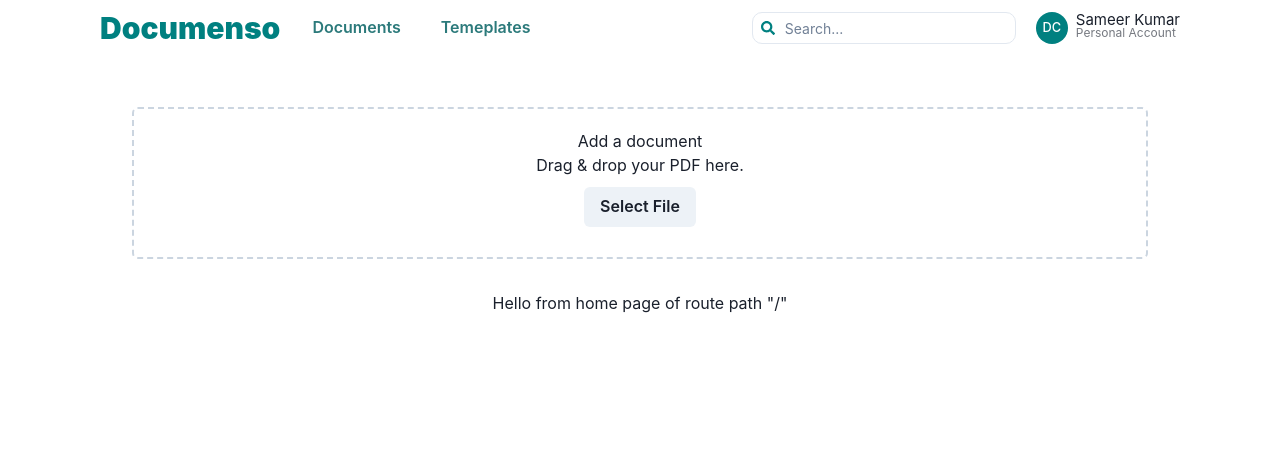
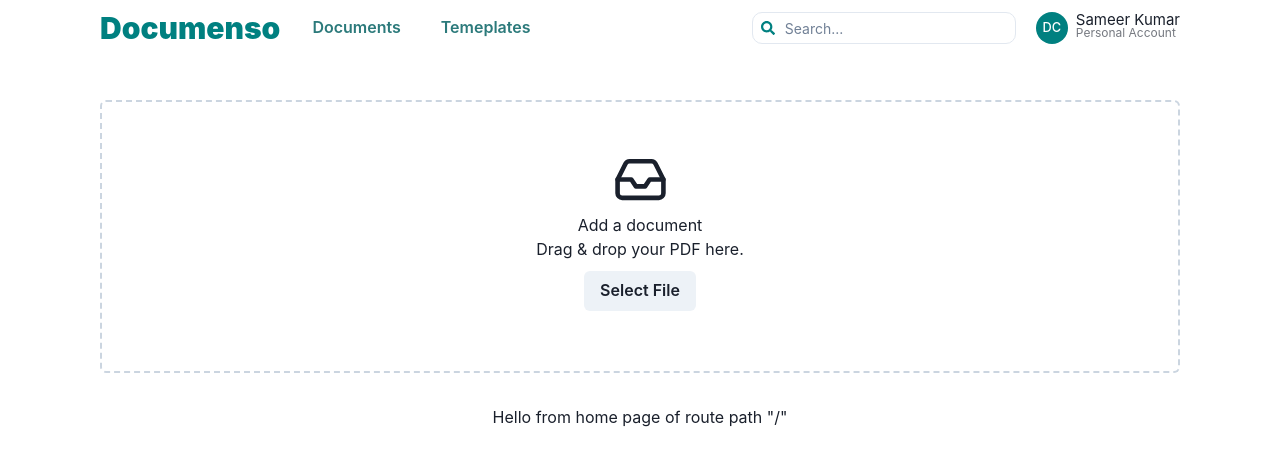
Before and after one commit to SameerTheProgrammer/PSE_documenso_ui, a React (Vite) app: page / in a window 1280 px wide. Shown: the top 466 px of the page. Built offline with nearby package versions, Linux system fonts and the light colour scheme.

Commit message:
add upload icon and adjust spacing

```diff
--- a/src/components/HomePage/FileUpload.tsx
+++ b/src/components/HomePage/FileUpload.tsx
@@ -1,5 +1,6 @@
 import React, { useEffect, useState } from "react";
-import { Box, Text, Button, Input, useToast } from "@chakra-ui/react";
+import { Box, Text, Button, Input, useToast, Icon } from "@chakra-ui/react";
+import { FiInbox } from "react-icons/fi";
 
 const MAX_FILE_SIZE = 20 * 1024 * 1024; // 20 MB in bytes
 
@@ -81,7 +82,7 @@
         <Box
             width="100%"
             margin="0 auto"
-            padding="20px"
+            padding="50px 20px"
             border="2px dashed"
             borderColor="gray.300"
             borderRadius="md"
@@ -92,11 +93,14 @@
             {file ? (
                 <Text marginBottom="10px">{file.name}</Text>
             ) : (
-                <Text marginBottom="10px">
-                    Add a document
-                    <br />
-                    Drag & drop your PDF here.
-                </Text>
+                <>
+                    <Icon as={FiInbox} boxSize={55} />
+                    <Text marginBottom="10px">
+                        Add a document
+                        <br />
+                        Drag & drop your PDF here.
+                    </Text>
+                </>
             )}
             <Input
                 type="file"
--- a/src/layouts/HomeLayout.tsx
+++ b/src/layouts/HomeLayout.tsx
@@ -7,7 +7,7 @@
     return (
         <>
             <Navbar />
-            <Box w={"100%"} mt={75} px={{ base: "20px", sm: "50px", md: "100px" }}>
+            <Box w={"100%"} mt={100} px={{ base: "20px", sm: "50px", md: "100px" }}>
                 <Outlet />
             </Box>
         </>
--- a/src/pages/HomePage.tsx
+++ b/src/pages/HomePage.tsx
@@ -4,7 +4,7 @@
 const HomePage = () => {
     return (
         <>
-            <VStack spacing={8} p={8} w="full">
+            <VStack mt={8} spacing={8} w="full">
                 <FileUpload />
                 <div>Hello from home page of route path "/"</div>
             </VStack>
```
